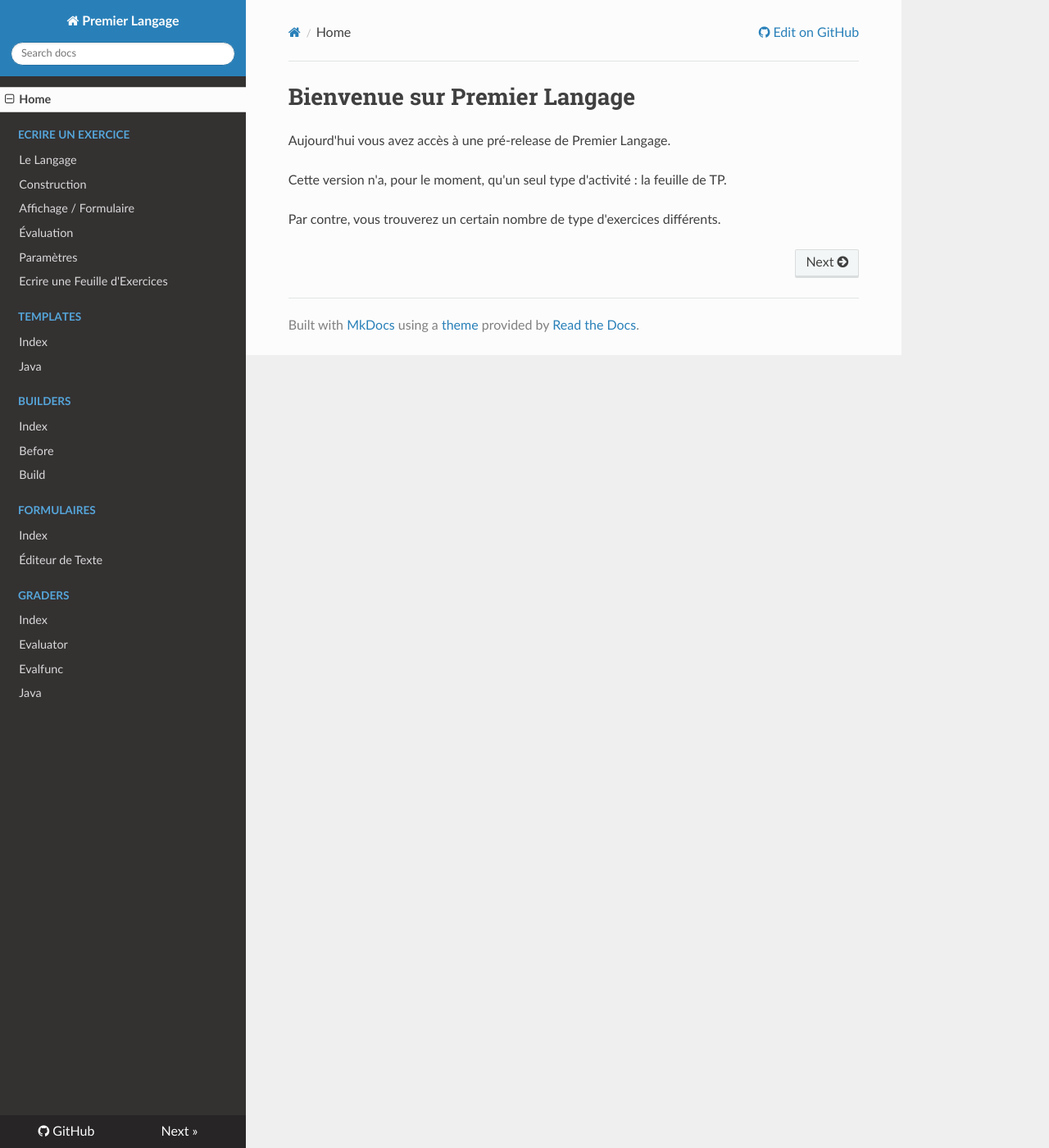
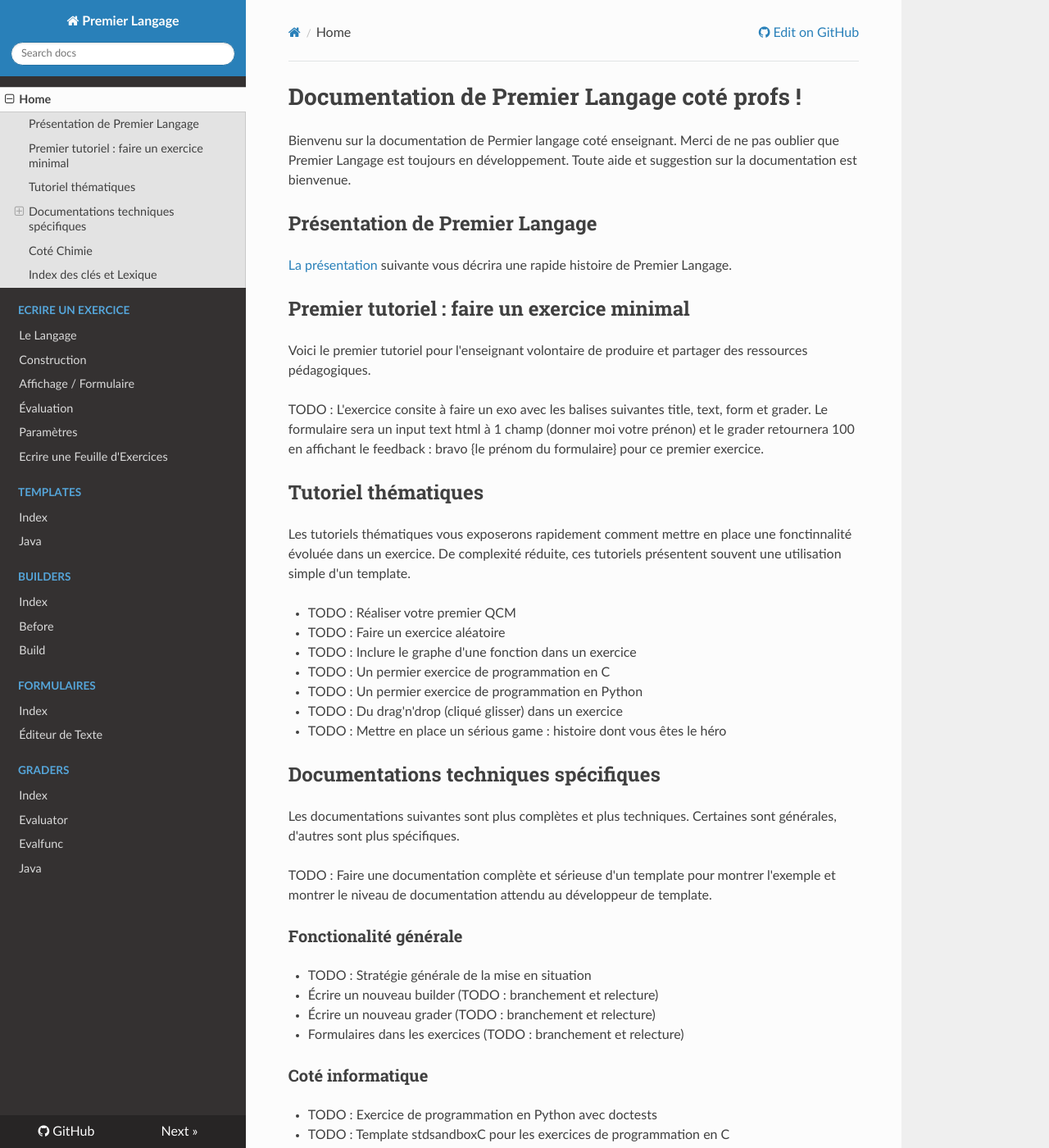
Before and after one commit to ddoyen/premierlangage-doc, an MkDocs documentation site: the page built from docs/index.md, in a window 1280 px wide and 1400 px high. Shown: the whole window at 82% size. Built offline with MkDocs 1.6.1, drawn with Linux system fonts in a browser that asks for light colours; nearby versions of some CDN libraries; some of the changed text lies outside the part shown.

Commit message:
Mise en place d'une restructuration
Une restructuration non destructive dans un premier temps.

```diff
--- a/docs/index.md
+++ b/docs/index.md
@@ -1,7 +1,70 @@
-# Bienvenue sur Premier Langage
+# Documentation de Premier Langage coté profs !
 
-Aujourd'hui vous avez accès à une pré-release de Premier Langage.
+Bienvenu sur la documentation de Permier langage coté enseignant. Merci de ne pas oublier que
+Premier Langage est toujours en développement. Toute aide et suggestion sur la documentation
+est bienvenue.
 
-Cette version n'a, pour le moment, qu'un seul type d'activité : la feuille de TP.
 
-Par contre, vous trouverez un certain nombre de type d'exercices différents.
+## Présentation de Premier Langage
+[La présentation](presentation.md) suivante vous décrira une rapide histoire de Premier Langage.
+
+
+## Premier tutoriel : faire un exercice minimal
+
+Voici le premier tutoriel pour l'enseignant volontaire de produire et partager des ressources pédagogiques.
+
+TODO : L'exercice consite à faire un exo avec les balises suivantes title, text, form et grader.
+Le formulaire sera un input text html à 1 champ (donner moi votre prénon) et le grader retournera
+100 en affichant le feedback : bravo {le prénom du formulaire} pour ce premier exercice.
+
+
+## Tutoriel thématiques
+
+Les tutoriels thématiques vous exposerons rapidement comment mettre en place une fonctinnalité évoluée
+dans un exercice. De complexité réduite, ces tutoriels présentent souvent une utilisation simple d'un
+template.
+
+* TODO : Réaliser votre premier QCM
+* TODO : Faire un exercice aléatoire
+* TODO : Inclure le graphe d'une fonction dans un exercice
+* TODO : Un permier exercice de programmation en C
+* TODO : Un permier exercice de programmation en Python
+* TODO : Du drag'n'drop (cliqué glisser) dans un exercice
+* TODO : Mettre en place un sérious game : histoire dont vous êtes le héro
+
+
+## Documentations techniques spécifiques
+
+Les documentations suivantes sont plus complètes et plus techniques. Certaines sont générales, d'autres
+sont plus spécifiques.
+
+TODO : Faire une documentation complète et sérieuse d'un template pour montrer l'exemple et montrer
+le niveau de documentation attendu au développeur de template.
+
+### Fonctionalité générale
+
+* TODO : Stratégie générale de la mise en situation
+* Écrire un nouveau builder (TODO : branchement et relecture)
+* Écrire un nouveau grader (TODO : branchement et relecture)
+* Formulaires dans les exercices (TODO : branchement et relecture)
+
+### Coté informatique
+
+* TODO : Exercice de programmation en Python avec doctests
+* TODO : Template stdsandboxC pour les exercices de programmation en C
+* ...
+
+### Coté mathématique
+
+* TODO : Génération de données aléatoires évolués (matrices, tirages, etc...)
+* TODO : Utitiser l'applet javascript JSXGraph dans vos exercices
+* ...
+
+## Coté Chimie
+
+* TODO : ...
+
+## Index des clés et Lexique
+
+La page suivante TODO vous décrira l'ensemble des termes techniques et des clés que l'on peut croiser dans
+Premier Langage et ses ressources.
```
